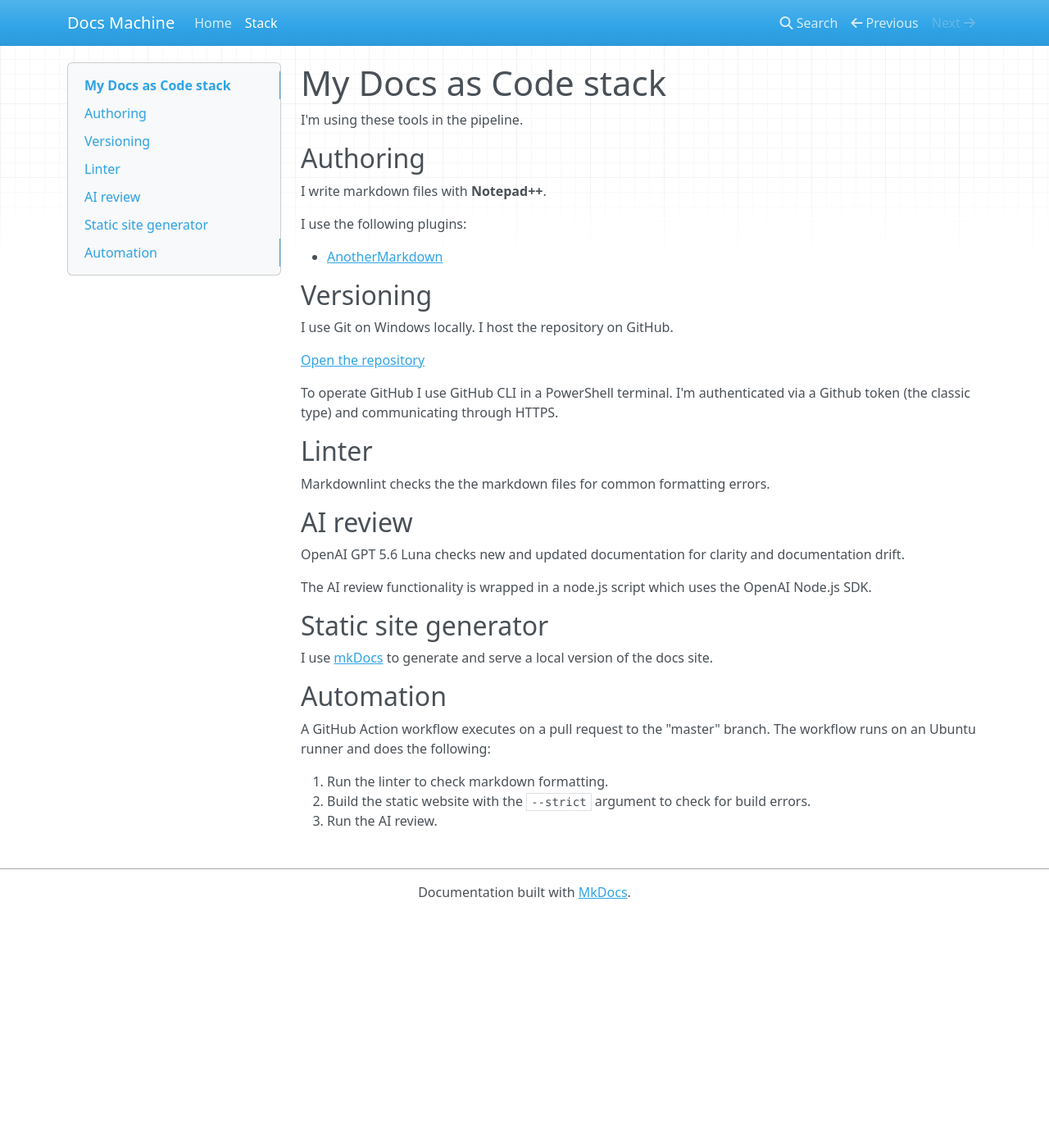
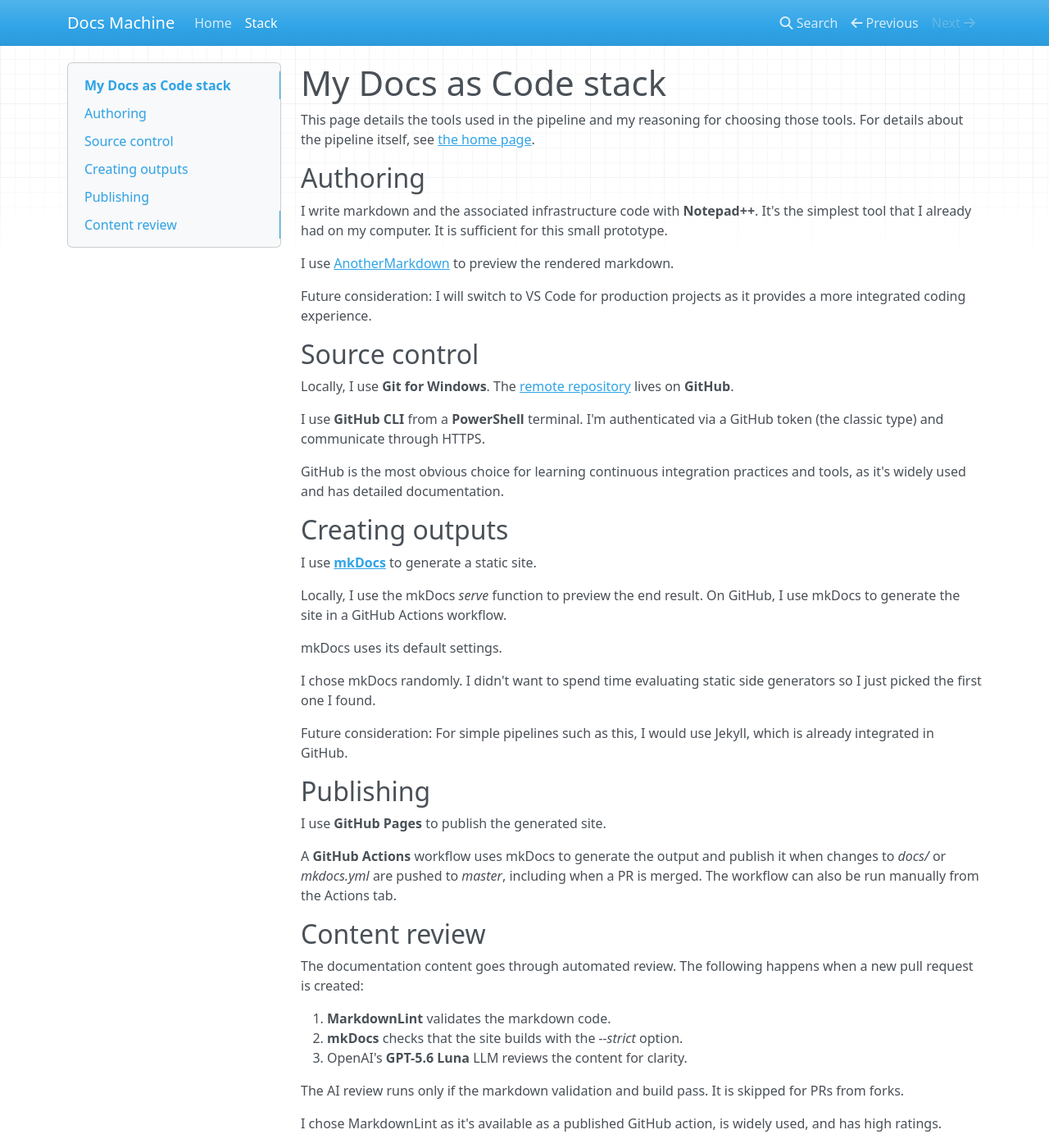
Before and after one commit to davidstula/docsmachine, an MkDocs documentation site: the page built from docs/stack.md, in a window 1280 px wide and 1400 px high. Shown: the whole window at 82% size. Built offline with MkDocs 1.6.1, drawn with Linux system fonts in a browser that asks for light colours; nearby versions of some CDN libraries; some of the changed text lies outside the part shown.

Commit message:
Docs: explained how to operate the pipeline, added detailed stack info.

````diff
--- a/docs/stack.md
+++ b/docs/stack.md
@@ -1,41 +1,61 @@
 # My Docs as Code stack
 
-I'm using these tools in the pipeline.
+This page details the tools used in the pipeline and my reasoning for choosing those tools. For details about the pipeline itself, see [the home page](index.md).
 
 ## Authoring
 
-I write markdown files with **Notepad++**.
+I write markdown and the associated infrastructure code with **Notepad++**. It's the simplest tool that I already had on my computer. It is sufficient for this small prototype.
 
-I use the following plugins:
+I use [AnotherMarkdown](https://github.com/ezyuzin/NppAnotherMarkdown) to preview the rendered markdown.
 
-- [AnotherMarkdown](https://github.com/ezyuzin/NppAnotherMarkdown)
+Future consideration: I will switch to VS Code for production projects as it provides a more integrated coding experience.
 
-## Versioning
+## Source control
 
-I use Git on Windows locally. I host the repository on GitHub.
+Locally, I use **Git for Windows**. The [remote repository](https://github.com/davidstula/docsmachine) lives on **GitHub**.
 
-[Open the repository](https://github.com/davidstula/docsmachine)
+I use **GitHub CLI** from a **PowerShell** terminal. I'm authenticated via a GitHub token (the classic type) and communicate through HTTPS.
 
-To operate GitHub I use GitHub CLI in a PowerShell terminal. I'm authenticated via a Github token (the classic type) and communicating through HTTPS.
+GitHub is the most obvious choice for learning continuous integration practices and tools, as it's widely used and has detailed documentation.
 
-## Linter
+## Creating outputs
 
-Markdownlint checks the the markdown files for common formatting errors.
+I use **[mkDocs](https://www.mkdocs.org/)** to generate a static site.
 
-## AI review
+Locally, I use the mkDocs _serve_ function to preview the end result. On GitHub, I use mkDocs to generate the site in a GitHub Actions workflow.
 
-OpenAI GPT 5.6 Luna checks new and updated documentation for clarity and documentation drift.
+mkDocs uses its default settings.
 
-The AI review functionality is wrapped in a node.js script which uses the OpenAI Node.js SDK.
+I chose mkDocs randomly. I didn't want to spend time evaluating static side generators so I just picked the first one I found.
 
-## Static site generator
+Future consideration: For simple pipelines such as this, I would use Jekyll, which is already integrated in GitHub.
 
-I use [mkDocs](https://www.mkdocs.org/) to generate and serve a local version of the docs site.
+## Publishing
 
-## Automation
+I use **GitHub Pages** to publish the generated site.
 
-A GitHub Action workflow executes on a pull request to the "master" branch. The workflow runs on an Ubuntu runner and does the following:
+A **GitHub Actions** workflow uses mkDocs to generate the output and publish it when changes to _docs/_ or _mkdocs.yml_ are pushed to _master_, including when a PR is merged. The workflow can also be run manually from the Actions tab.
 
-1. Run the linter to check markdown formatting.
-1. Build the static website with the ```--strict``` argument to check for build errors.
-1. Run the AI review.
+## Content review
+
+The documentation content goes through automated review. The following happens when a new pull request is created:
+
+1. **MarkdownLint** validates the markdown code.
+1. **mkDocs** checks that the site builds with the _--strict_ option.
+1. OpenAI's **GPT-5.6 Luna** LLM reviews the content for clarity.
+
+The AI review runs only if the markdown validation and build pass. It is skipped for PRs from forks.
+
+I chose MarkdownLint as it's available as a published GitHub action, is widely used, and has high ratings.
+
+I chose GPT-5.6 Luna as the model that does the review because it's cheap and provides decent quality of responses.
+
+### Local AI review
+
+The same Node.js module can be used locally with the ```--preview``` argument to generate an AI review of staged changes without having to commit the changes.
+
+### AI review stack
+
+A **Node.js** module orchestrates the AI review. It calls **OpenAI's JavaScript SDK** and uses GitHub CLI to post the review as a comment to the pull request.
+
+These are tools I was somewhat familiar with so they represent the obvious choice for learning.
````
Also changed, not shown: docs/index.md (+66 -3 lines).
